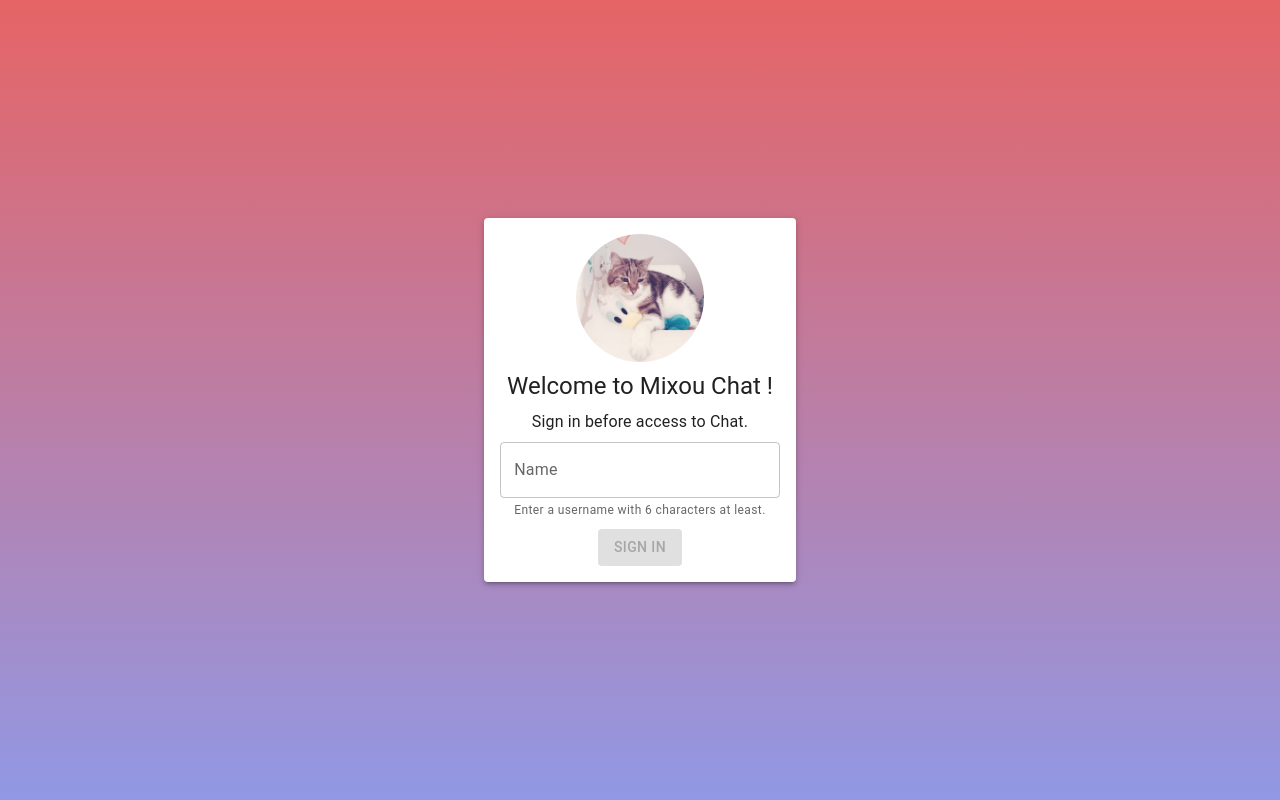
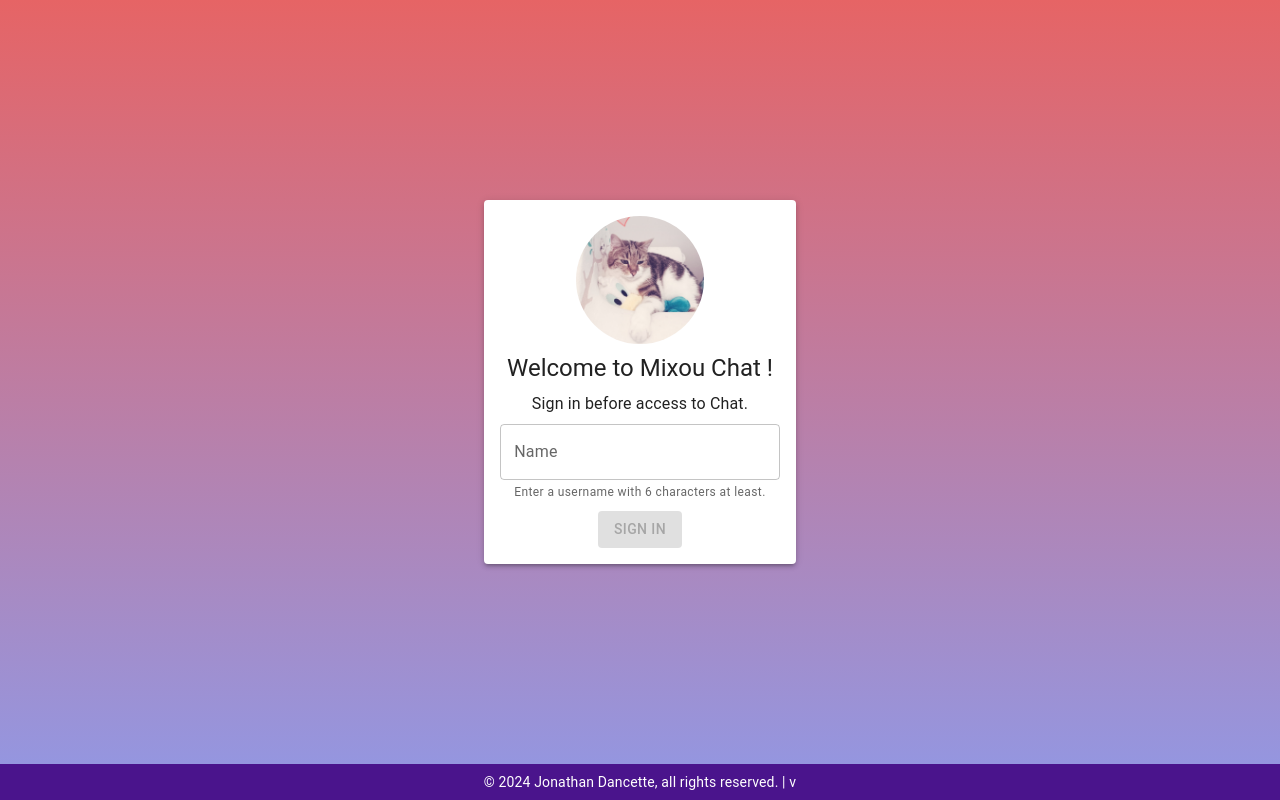
Before and after one commit to MyJooeee/mixou-chat-client-side, a React (Create React App) app: page / in a window 1280 px wide. Built offline with nearby package versions, Linux system fonts and the light colour scheme; no server answers.

Commit message:
Improve Theme, Copyrights

```diff
--- a/src/App.js
+++ b/src/App.js
@@ -5,7 +5,6 @@ import socketIO from 'socket.io-client';
 import Login from './Chat';
 import Mixou from './Chat/Mixou';
 // Environment variables
-const APP_VERSION = process.env.REACT_APP_VERSION;
 const MIXOU_SERVER_URL = process.env.REACT_APP_MIXOU_SERVER_URL;
 // Connect client to the server
 const socket = socketIO.connect(MIXOU_SERVER_URL);
--- /dev/null
+++ b/src/Chat/Copyrights.js
@@ -0,0 +1,22 @@
+// Components
+import { Stack, Typography } from '@mui/material';
+import { purple } from '@mui/material/colors';
+// Environment variables
+const DATE = new Date().getFullYear();
+const APP_VERSION = process.env.REACT_APP_VERSION;
+
+const Copyrights = () => {
+  return (
+    <Stack
+      direction="row"
+      sx={{
+        backgroundColor: purple[900],
+        justifyContent: 'center',
+        py: 1
+    }}>
+    <Typography variant="body2" sx={{color: 'white'}}>© {DATE} Jonathan Dancette, all rights reserved. | v{APP_VERSION}</Typography>
+  </Stack>
+  );
+};
+
+export default Copyrights;
--- a/src/Chat/Theme.js
+++ b/src/Chat/Theme.js
@@ -1,27 +1,32 @@
 // Core
 import PropTypes from 'prop-types';
 // Components
-import { Container, Paper } from '@mui/material';
+import { Container, Paper, Stack } from '@mui/material';
+import Copyrights from './Copyrights';
 
 const Theme = ({children}) => {
 
 
   // JSX --------------------------------------------------------------------------
   return (
+    <>
       <Container
         maxWidth={false}
         sx={{
           display: 'flex',
+          flexDirection: 'column',
           background: 'linear-gradient(#e66465, #9198e5)',
-        height: '100vh',
-        alignItems: 'center',
-        justifyContent: 'center'
+          height: '100vh'
         }}
         disableGutters>
+        <Stack sx={{flexGrow: 1, alignItems: 'center', justifyContent: 'center'}}>
           <Paper elevation={3} sx={{p: 2, gap: 2}}>
             {children}
           </Paper>
+        </Stack>
+        <Copyrights />
       </Container>
+    </>
   );
 
 };
```
Lines whose indentation alone changed are shown as unchanged.
